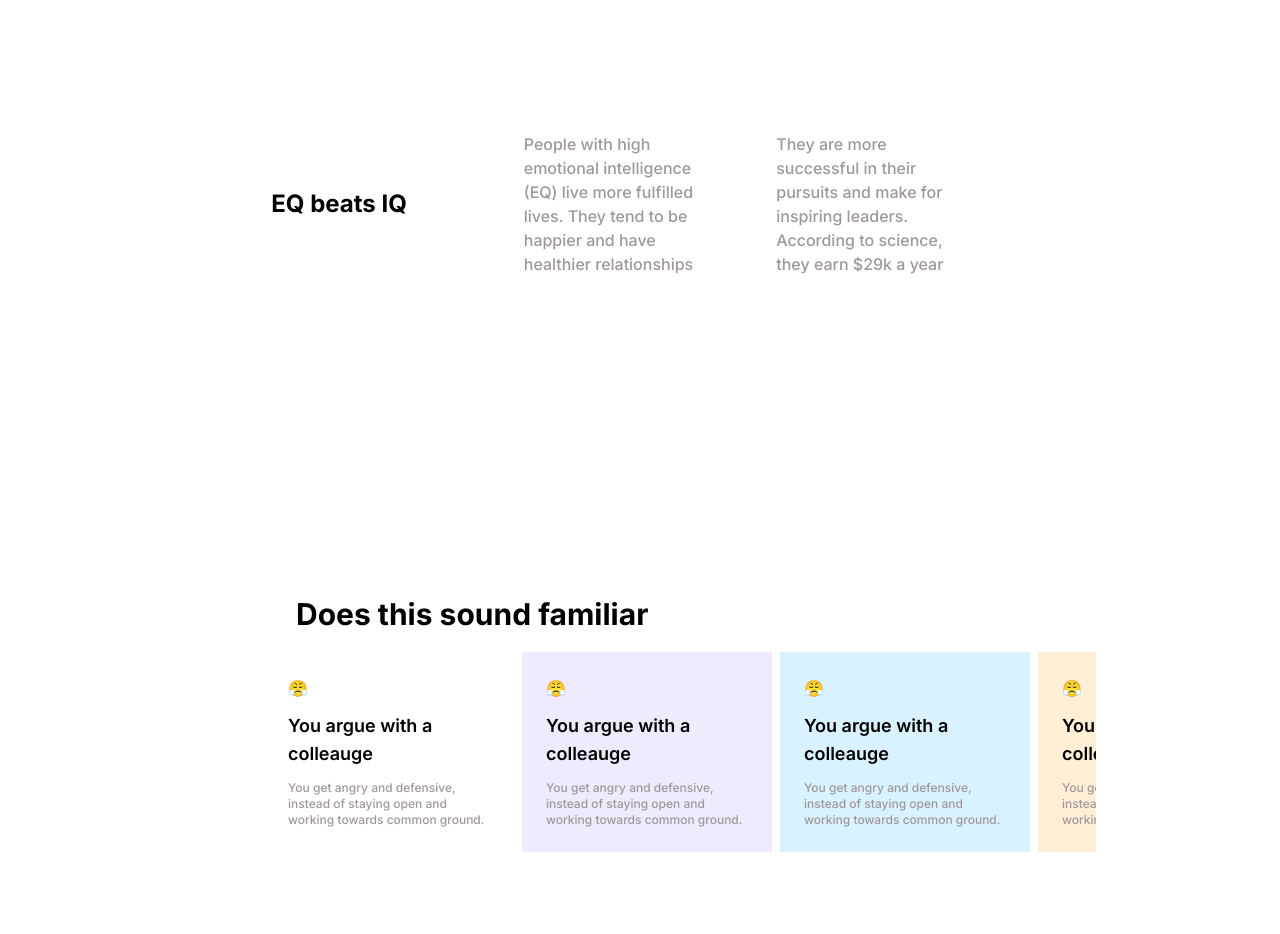
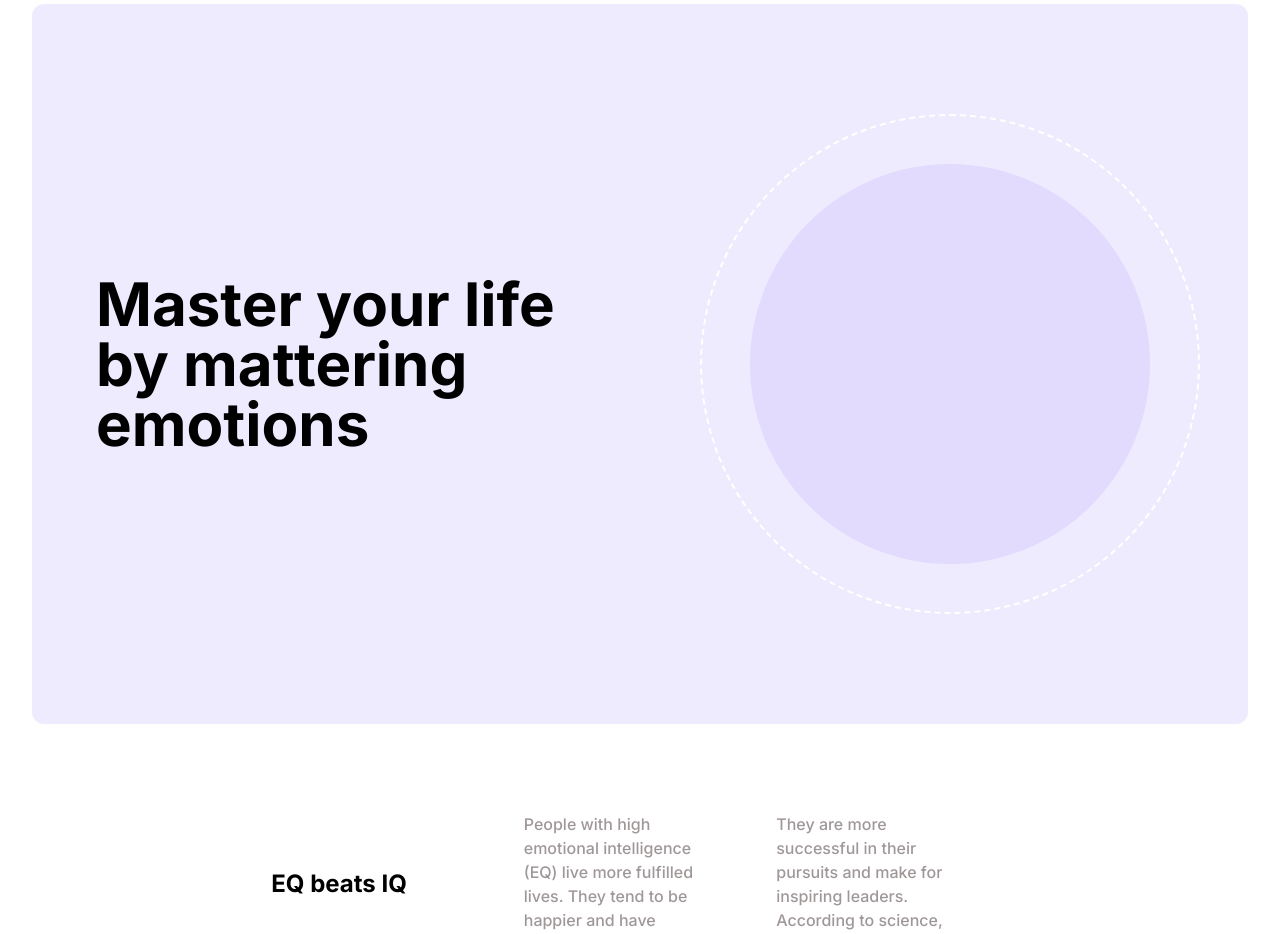
Before and after one commit to Dibyas98/Nxtjob.ai, a Next.js app: page / in a window 1280 px wide. Shown: the part 60-994 px from the top of the page. Built offline with nearby package versions, Linux system fonts and the light colour scheme.

Commit message:
card creeated

```diff
--- a/app/component/beforewegetstart/BeforeWeGetStart.tsx
+++ b/app/component/beforewegetstart/BeforeWeGetStart.tsx
@@ -1,10 +1,10 @@
 import React from 'react';
-import { MainBox } from '../ui/index';
+import { MainBox,Title } from '../ui/index';
 
 function BeforeWeGetStart() {
   return (
     <MainBox>
-      <main className='w-full h-[80vh] flex justify-center'>
+      <main className='w-full h-[60vh] flex justify-center'>
         <section className='w-full md:w-3/4 lg:w-2/4 xl:w-2/4 h-full flex flex-col items-center justify-center gap-5 lg:gap-2 xl:gap-2'>
           <h3 className='font-medium'>We take privacy seriously</h3>
           <h1 className='text-2xl font-bold'>Before you get started</h1>
--- a/app/component/bethebest/BeTheBest.tsx
+++ b/app/component/bethebest/BeTheBest.tsx
@@ -1,19 +1,15 @@
 import React from 'react'
-import { MainBox } from '../ui/index'
+import { MainBox,Title,ParaCard } from '../ui/index'
 function BeTheBest() {
     return (
         <MainBox>
-            <main className='w-full flex justify-center h-[80vh] items-center'>
+            <main className='w-full flex justify-center h-[50vh] items-center'>
                 <section className='w-full md:w-3/4 lg:w-3/4 flex flex-col md:flex-row lg:flex-row justify-center gap-5'>
                     <div className='w-full md:w-3/5 lg:w-1/4'>
-                        <h1 className='text-2xl font-bold text-center md:w-5/5 lg:w-4/5 lg:text-left md:text-left'>Be the best you with EQ</h1>
+                        <Title title='Be the best you with EQ' className='text-2xl font-bold text-center md:w-5/5 lg:w-4/5 lg:text-left md:text-left'></Title>
                     </div>
-                    <div className='w-full md:w-3/5 lg:w-1/4'>
-                        <p className='text-base font-medium lg:w-4/5 text-center lg:text-left md:text-left'>Not having your own emotions under control might be holding you back.</p>
-                    </div>
-                    <div className='w-full md:w-3/5 lg:w-1/4'>
-                        <p  className='text-base font-medium lg:w-4/5 text-center md:text-left lg:text-left'>Additionally, not understanding those of others stops you from being parent, friend you can be.</p>
-                    </div>
+                    <ParaCard para='Not having your own emotions under control might be holding you back.' contclassName='w-full md:w-3/5 lg:w-1/4' pclassName='text-base font-medium lg:w-4/5 text-center lg:text-left md:text-left'></ParaCard>
+                    <ParaCard para='Additionally, not understanding those of others stops you from being parent, friend you can be.' contclassName='w-full md:w-3/5 lg:w-1/4' pclassName='text-base font-medium lg:w-4/5 text-center lg:text-left md:text-left'></ParaCard>
                 </section>
             </main>
         </MainBox>
--- a/app/component/eqbeatiq/EqBeatIq.tsx
+++ b/app/component/eqbeatiq/EqBeatIq.tsx
@@ -1,19 +1,15 @@
 import React from 'react'
-import { MainBox } from '../ui/index'
-function EqBeatIq():React.ReactNode {
+import { MainBox, Title, ParaCard } from '../ui/index'
+function EqBeatIq(): React.ReactNode {
     return (
         <MainBox>
             <main className='w-full flex justify-center'>
-        <section className='w-full md:w-3/4 lg:w-3/4 flex flex-col md:flex-row lg:flex-row justify-center gap-5 h-[50vh] md:items-center lg:items-center xl:items-center'>
+                <section className='w-full md:w-3/4 lg:w-3/4 flex flex-col md:flex-row lg:flex-row justify-center gap-5 h-[40vh] md:items-center lg:items-center xl:items-center'>
                     <div className='w-full md:w-3/5 lg:w-1/4'>
-                <h1 className='text-2xl font-bold text-center md:w-5/5 lg:w-4/5 lg:text-left md:text-left'>EQ beats IQ</h1>
+                        <Title className='text-2xl font-bold text-center md:w-5/5 lg:w-4/5 lg:text-left md:text-left' title='EQ beats IQ'></Title>
                     </div>
-            <div className='w-full md:w-3/5 lg:w-1/4 text-[#a09898]'>
-                <p className='text-base font-medium lg:w-4/5 text-center lg:text-left md:text-left'>People with high emotional intelligence (EQ) live more fulfilled lives. They tend to be happier and have healthier relationships</p>
-            </div>
-            <div className='w-full md:w-3/5 lg:w-1/4'>
-                <p  className='text-base font-medium lg:w-4/5 text-center md:text-left lg:text-left text-[#a09898]'>They are more successful in their pursuits and make for inspiring leaders. According to science, they earn $29k a year</p>
-            </div>
+                    <ParaCard para='People with high emotional intelligence (EQ) live more fulfilled lives. They tend to be happier and have healthier relationships' contclassName='w-full md:w-3/5 lg:w-1/4 text-[#a09898] ' pclassName='text-base font-medium lg:w-4/5 text-center lg:text-left md:text-left' ></ParaCard>
+                    <ParaCard para='They are more successful in their pursuits and make for inspiring leaders. According to science, they earn $29k a year' pclassName='text-base font-medium lg:w-4/5 text-center lg:text-left md:text-left' contclassName='w-full md:w-3/5 lg:w-1/4 text-[#a09898] '></ParaCard>
                 </section>
             </main>
         </MainBox>
--- /dev/null
+++ b/app/component/masteryourlife/MasterYourLife.tsx
@@ -0,0 +1,25 @@
+import React from 'react'
+import {MainBox,Title} from "../ui/index"
+function MasterYourLife() {
+  return (
+    <MainBox>
+        <main className='w-full px-3 h-[90vh]'>
+            <section className='w-full h-full bg-[#EEEBFE] rounded-xl flex'>
+                <div className='w-full flex items-center px-6'>
+                    <Title title='Master your life by mattering emotions' className='text-3xl sm:text-4xl lg:text-6xl px-10 w-4/5'></Title>
+                    <div></div>
+                </div>
+                <div className='w-full flex justify-center items-center'>
+                    <div className='w-[150px] h-[150px] sm:w-[250px] sm:h-[250px] md:w-[300px] md:h-[300px] lg:w-[500px] lg:h-[500px] border-2 rounded-full border-dashed border-white flex justify-center items-center' >
+                        <div className='w-[100px] h-[100px] sm:w-[200px] sm:h-[200px] md:w-[250px] md:h-[250px] lg:w-[400px] lg:h-[400px] bg-[#E2DBFD]  rounded-full'>
+
+                        </div>
+                    </div>
+                </div>
+            </section>
+        </main>
+    </MainBox>
+  )
+}
+
+export default MasterYourLife
--- a/app/component/soundfamilar/SoundFamilar.tsx
+++ b/app/component/soundfamilar/SoundFamilar.tsx
@@ -1,5 +1,5 @@
 import React from 'react'
-import {MainBox,Card} from '../ui/index'
+import {MainBox,Card,Title} from '../ui/index'
 function SoundFamilar() {
     const carddetails:{title:string,desc:string,emoji:string,back?:string}[]=[
         {
@@ -34,9 +34,9 @@ function SoundFamilar() {
     ]
   return (
     <MainBox>
-        <main className='w-full flex justify-center h-[80vh] items-center'>
+        <main className='w-full flex justify-center h-[50vh] items-center'>
             <section className='w-full xl:w-4/5 lg:w-4/5 lg:px-10 gap-5 flex flex-col'>
-                <h1 className='text-3xl font-bold lg:pl-28'>Does this sound familiar</h1>
+                <Title title='Does this sound familiar' className='text-3xl font-bold lg:pl-28'></Title>
                 <div className='w-full flex overflow-x-scroll gap-2 lg:px-20'>
                     {
                         carddetails.map((ele,idx)=>{
--- a/app/component/thinkofyou/ThinkOfYou.tsx
+++ b/app/component/thinkofyou/ThinkOfYou.tsx
@@ -1,7 +1,6 @@
 import React from 'react'
-import { MainBox } from '../ui/index'
-import { text } from 'stream/consumers'
-import { Span } from 'next/dist/trace'
+import { MainBox,Title,ParaCard } from '../ui/index'
+
 const stepper: { text: string, color: string, position?: string }[] = [
     {
         text: "You",
@@ -51,10 +50,10 @@ function ThinkOfYou(): React.ReactNode {
     return (
         <MainBox>
             <main className='w-full lg:px-20 '>
-                <section className='bg-[#EDF8FE] w-full px-3  py-10'>
+                <section className='bg-[#EDF8FE] w-full px-3  py-10 rounded-lg'>
                     <div className='flex flex-col items-center gap-5'>
-                        <p className='text-center'>Let your friends, family, and co-workers (anonymously) rate your social skills</p>
-                        <h1 className='text-5xl font-bold text-center'>Ever wounded what others think of you?</h1>
+                        <ParaCard para='Let your friends, family, and co-workers (anonymously) rate your social skills' pclassName='text-center'></ParaCard>
+                        <Title title='Ever wounded what others think of you?' className='text-5xl font-bold text-center'></Title>
                     </div>
                     <div className='w-full'>
                         <div>
--- /dev/null
+++ b/app/component/ui/BeTheBestcard.tsx
@@ -0,0 +1,11 @@
+import React from 'react'
+
+function BeTheBestcard({para}) {
+  return (
+    <div className='w-full md:w-3/5 lg:w-1/4'>
+    <p className='text-base font-medium lg:w-4/5 text-center lg:text-left md:text-left'>Not having your own emotions under control might be holding you back.</p>
+</div>
+  )
+}
+
+export default BeTheBestcard
--- /dev/null
+++ b/app/component/ui/ParaCard.tsx
@@ -0,0 +1,11 @@
+import React from 'react'
+
+function ParaCard({para,contclassName,pclassName}:{para:string,contclassName?:string,pclassName?:string}):React.ReactNode {
+    return (
+        <div className={`${contclassName}`}>
+            <p className={` ${pclassName}`}>{para}</p>
+        </div>
+    )
+}
+
+export default ParaCard
--- a/app/component/ui/index.ts
+++ b/app/component/ui/index.ts
@@ -2,11 +2,13 @@ import MainBox from "./MainBox";
 import Title from "./Title";
 import Card from "../workwithus/Card";
 import ImprovmentSteeper from "./ImprovmentSteeper";
+import ParaCard from "./ParaCard";
 
 
 export  {
     MainBox,
     Title,
     Card,
-    ImprovmentSteeper
+    ImprovmentSteeper,
+    ParaCard
 }
--- a/app/page.tsx
+++ b/app/page.tsx
@@ -9,12 +9,14 @@ import SoundFamilar from "./component/soundfamilar/SoundFamilar";
 import MeetTheAhead from "./component/meettheahead/MeetTheAhead";
 import ThinkOfYou from "./component/thinkofyou/ThinkOfYou";
 import SelfImprovement from "./component/selfimprovement/SelfImprovement";
+import MasterYourLife from "./component/masteryourlife/MasterYourLife";
 
 export default function Home() {
   return (
     <>
       <Navbar></Navbar>
       <section className="mt-16">
+        <MasterYourLife></MasterYourLife>
         <EqBeatIq></EqBeatIq>
         <SoundFamilar></SoundFamilar>
         <MeetTheAhead></MeetTheAhead>
```
Lines whose indentation alone changed are shown as unchanged.
